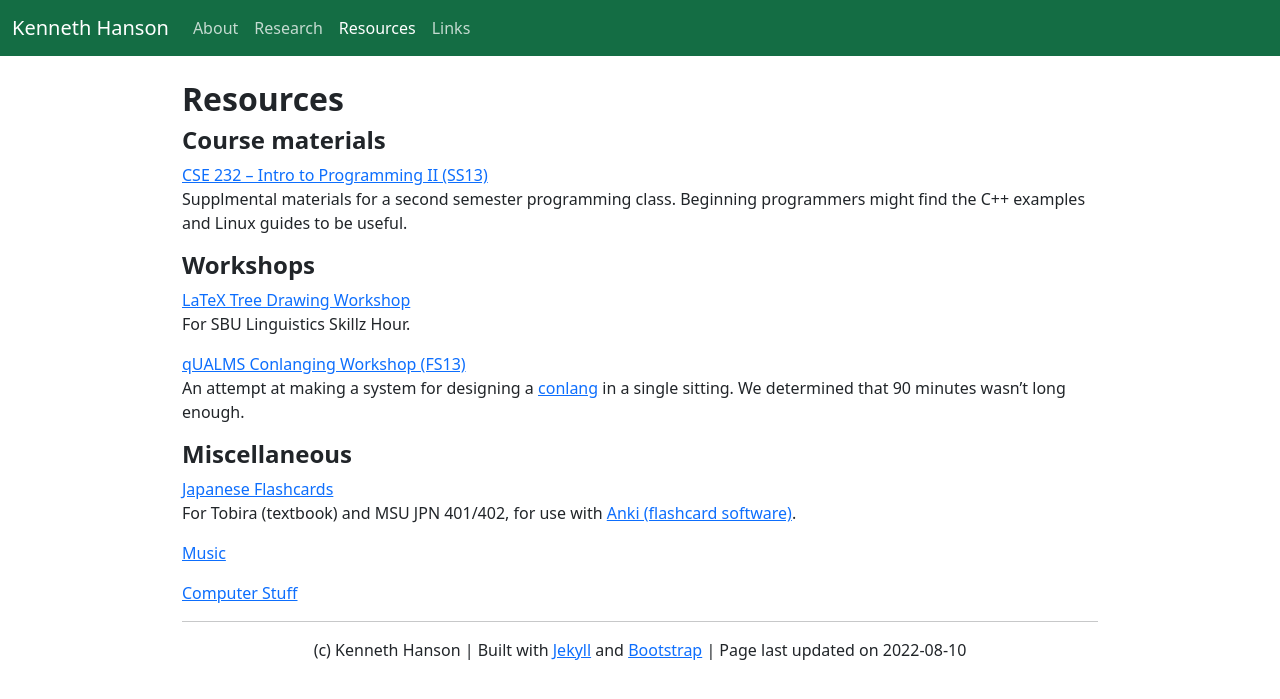
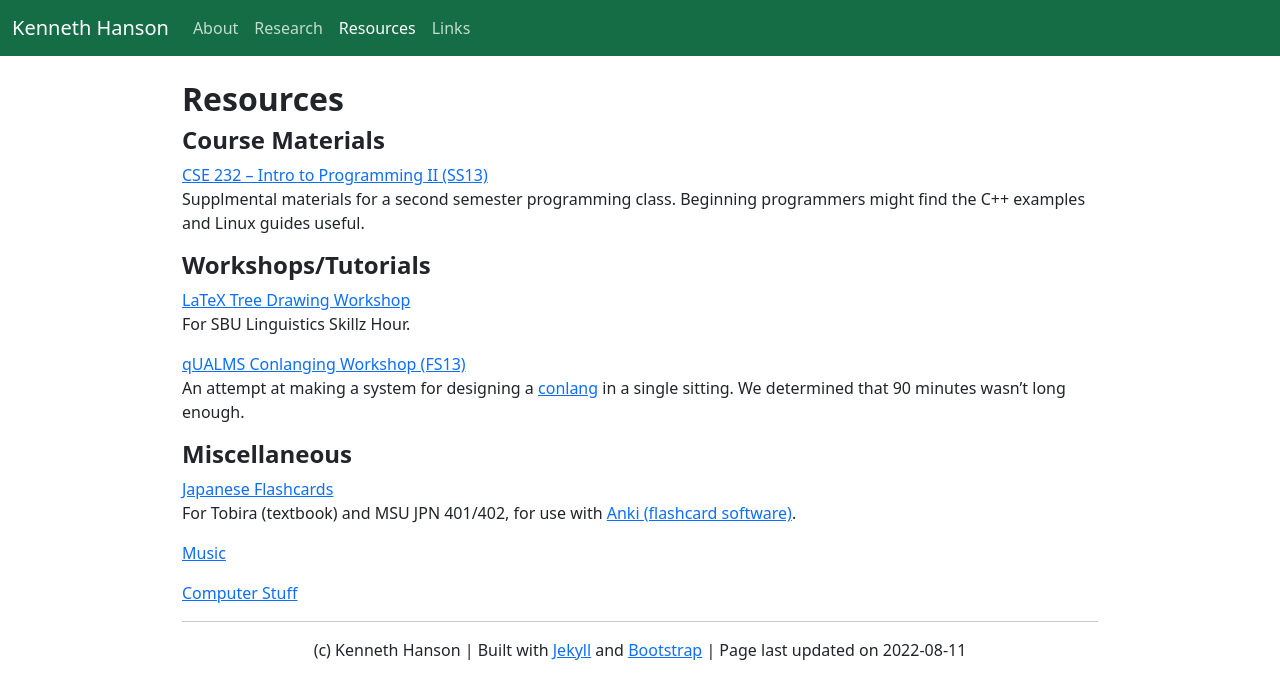
Before and after one commit to khanson679/khanson679.github.io, a Jekyll site: the page built from resources/index.md, in a window 1280 px wide. Shown: the top 699 px of the page. Built offline with Jekyll 4.4.1, drawn with Linux system fonts in a browser that asks for light colours.

Commit message:
Minor editing.

```diff
--- a/resources/index.md
+++ b/resources/index.md
@@ -1,15 +1,15 @@
 ---
 title: Resources
 layout: default
-date: 2022-08-10
+date: 2022-08-11
 ---
 
-## Course materials
+## Course Materials
 
 [CSE 232 -- Intro to Programming II (SS13)](/teaching/cse232)<br/>
-Supplmental materials for a second semester programming class. Beginning programmers might find the C++ examples and Linux guides to be useful.
+Supplmental materials for a second semester programming class. Beginning programmers might find the C++ examples and Linux guides useful.
 
-## Workshops
+## Workshops/Tutorials
 
 [LaTeX Tree Drawing Workshop](latex-tree-drawing)<br/>
 For SBU Linguistics Skillz Hour.
```
